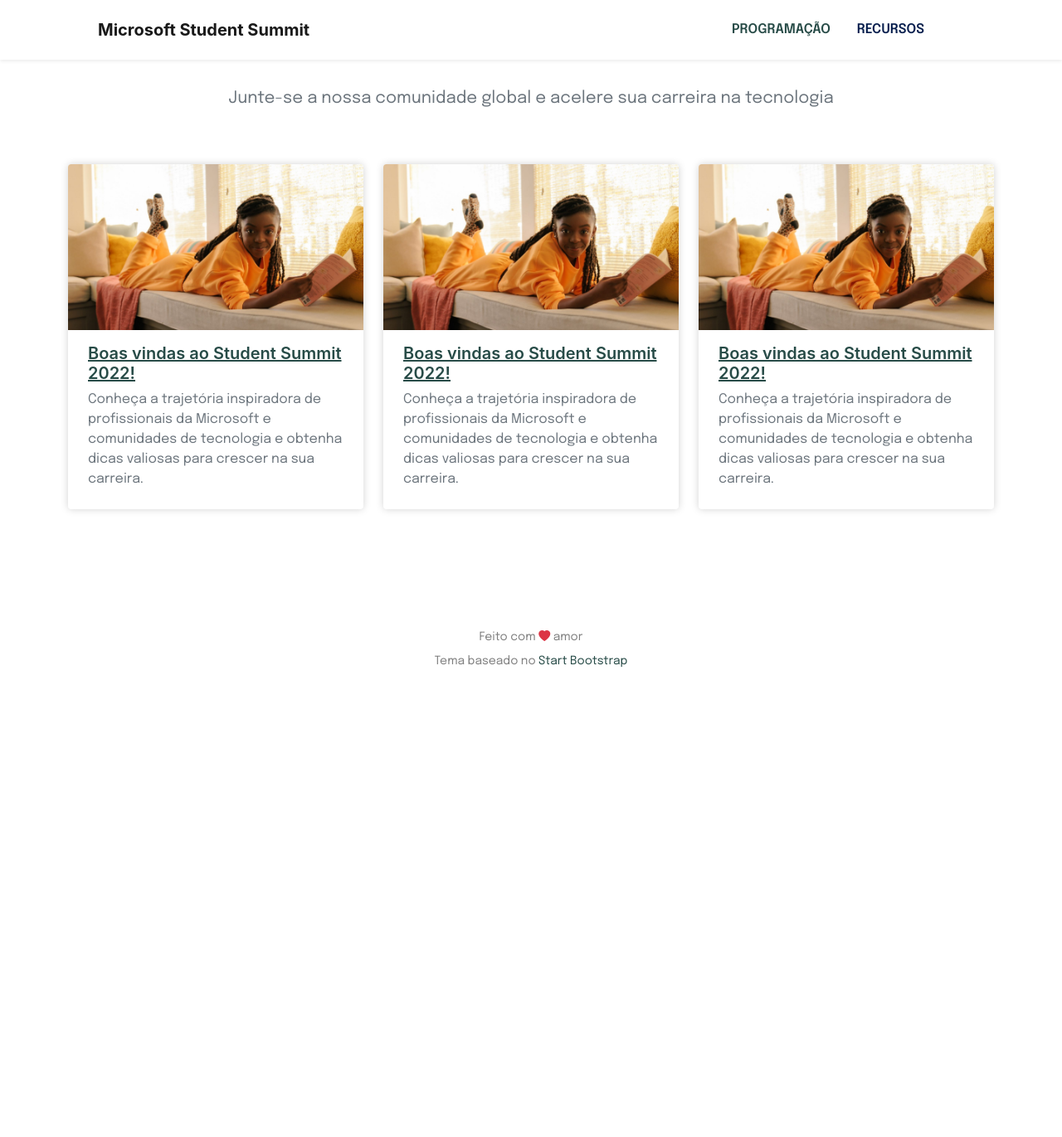
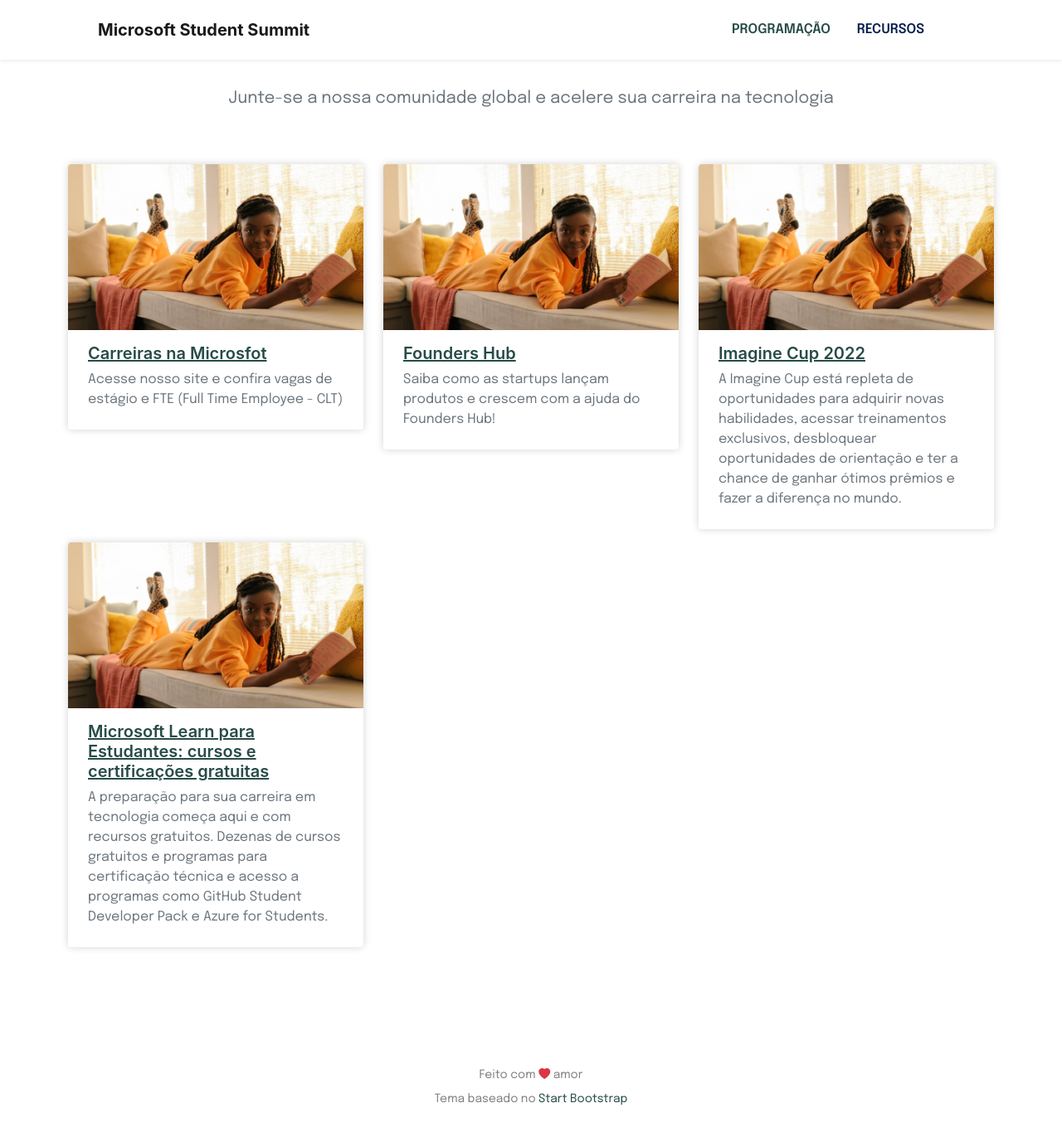
Before and after one commit to cyz/student-summit, a Jekyll site: the page built from index.html, in a window 1280 px wide and 1400 px high, scrolled down 4063 px. Shown: the top 1371 px of the window at 83% size. Built offline with Jekyll 4.4.1, drawn with Linux system fonts in a browser that asks for light colours; the list of posts is cut into pages by our own code; before the commit the page ends 4935 px from its top, so only the background shows below that.

Commit message:
Update resources.json

```diff
--- a/_data/resources.json
+++ b/_data/resources.json
@@ -1,17 +1,22 @@
 [
     {
-        "title": "Boas vindas ao Student Summit 2022!",
-        "description": "Conheça a trajetória inspiradora de profissionais da Microsoft e comunidades de tecnologia e obtenha dicas valiosas para crescer na sua carreira.",
-        "link": "10"
+        "title": "Carreiras na Microsfot",
+        "description": "Acesse nosso site e confira vagas de estágio e FTE (Full Time Employee - CLT)",
+        "link": "https://careers.microsoft.com/students/us/en/?wt.mc_id=1reg_170932_webpage_reactor"
     },
     {
-        "title": "Boas vindas ao Student Summit 2022!",
-        "description": "Conheça a trajetória inspiradora de profissionais da Microsoft e comunidades de tecnologia e obtenha dicas valiosas para crescer na sua carreira.",
-        "link": "10"
+        "title": "Founders Hub",
+        "description": "Saiba como as startups lançam produtos e crescem com a ajuda do Founders Hub!",
+        "link": "https://foundershub.startups.microsoft.com/signup/?wt.mc_id=1reg_170932_webpage_reactor"
     },
     {
-        "title": "Boas vindas ao Student Summit 2022!",
-        "description": "Conheça a trajetória inspiradora de profissionais da Microsoft e comunidades de tecnologia e obtenha dicas valiosas para crescer na sua carreira.",
-        "link": "10"
+        "title": "Imagine Cup 2022",
+        "description": "A Imagine Cup está repleta de oportunidades para adquirir novas habilidades, acessar treinamentos exclusivos, desbloquear oportunidades de orientação e ter a chance de ganhar ótimos prêmios e fazer a diferença no mundo.",
+        "link": "https://imaginecup.microsoft.com/pt-br/Events/?wt.mc_id=1reg_170932_webpage_reactor"
+    },
+    {
+        "title": "Microsoft Learn para Estudantes: cursos e certificações gratuitas",
+        "description": "A preparação para sua carreira em tecnologia começa aqui e com recursos gratuitos. Dezenas de cursos gratuitos e programas para certificação técnica e acesso a programas como GitHub Student Developer Pack e Azure for Students.",
+        "link": "https://learn.microsoft.com/pt-br/training/student-hub/?wt.mc_id=1reg_170932_webpage_reactor"
     }
 ]
```
